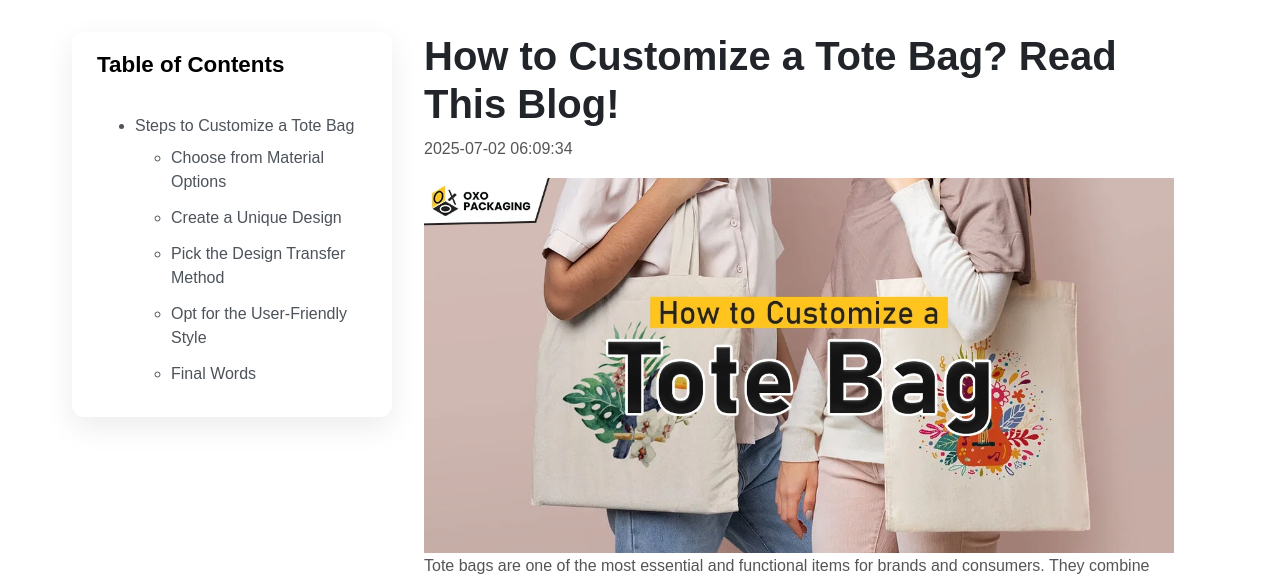
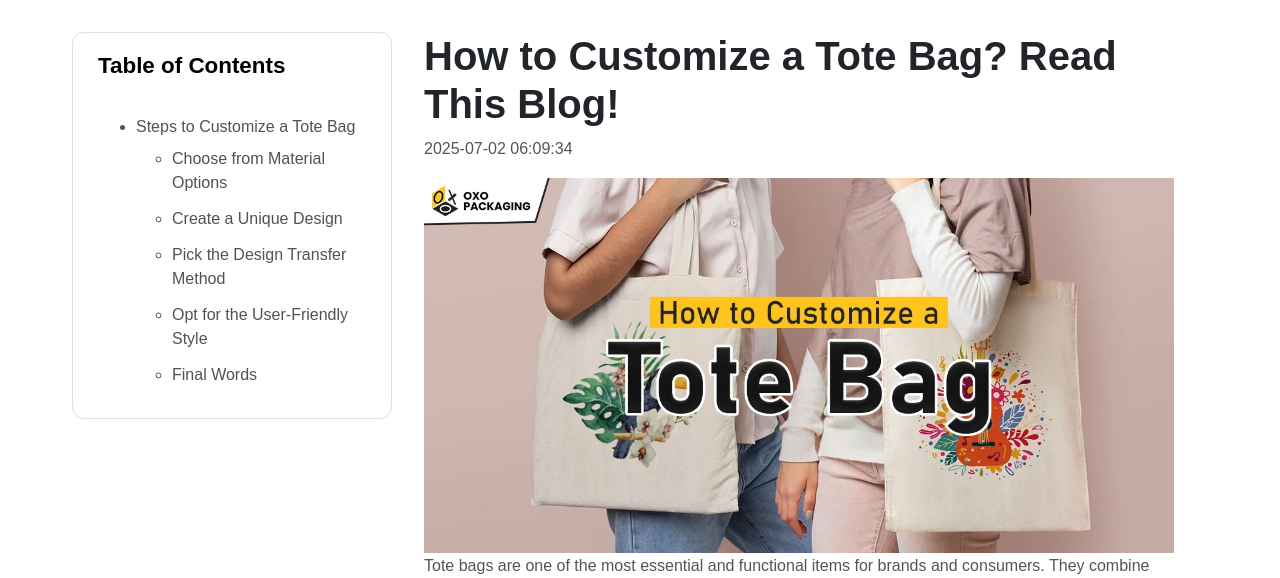
Before and after one commit to codingspeak/newsite, a PHP site: page /single-blog.php in a window 1280 px wide. Shown: the part 115-693 px from the top of the page. Run offline with PHP 8.4, Linux system fonts and the light colour scheme.

Commit message:
mustafa-single-blog-update

```diff
--- a/css/single-blog.css
+++ b/css/single-blog.css
@@ -20,12 +20,14 @@
             position: sticky;
             top: 20px;
             align-self: flex-start;
+
         }
 
         .sidebar-box {
-            background: white;
+            /* background: white; */
             border-radius: 12px;
-            box-shadow: 0 10px 30px rgba(0,0,0,0.08);
+            /* box-shadow: 0 10px 30px rgba(0,0,0,0.08); */
+             border: 1px solid #dfdfdf;
             overflow: hidden;
         }
 
```
